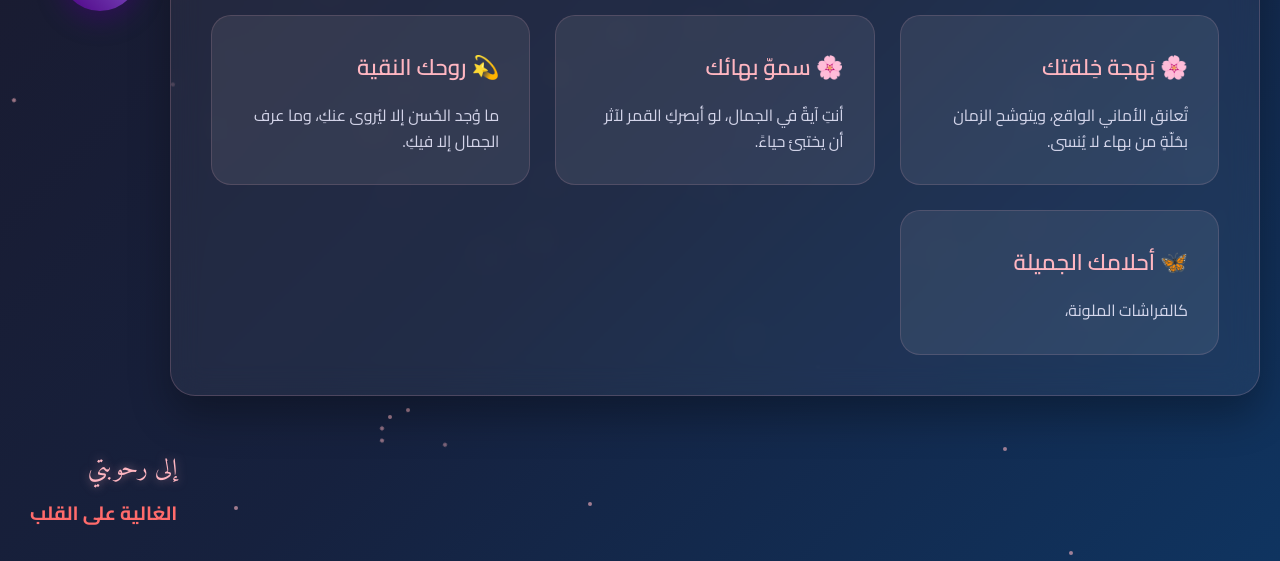
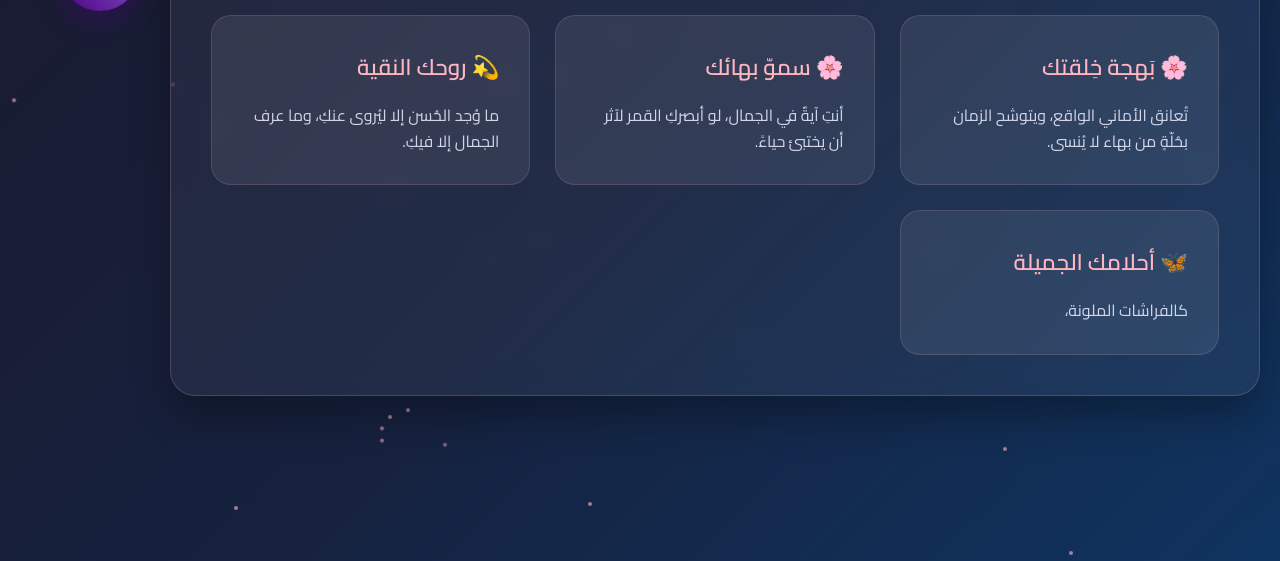
Before and after one commit to islam-dev0/rahobty, a plain HTML site: page index.html in a window 1280 px wide. Shown: the part 239-800 px from the top of the page. Drawn offline with Linux system fonts and the light colour scheme.

Commit message:
Update index.html

```diff
--- a/index.html
+++ b/index.html
@@ -3,7 +3,7 @@
 <head>
     <meta charset="UTF-8">
     <meta name="viewport" content="width=device-width, initial-scale=1.0">
-    <title>موقع رحاب السحري</title>
+    <title>Rahobty</title>
     <style>
         @import url('https://fonts.googleapis.com/css2?family=Amiri:wght@400;700&family=Cairo:wght@300;400;600;700&display=swap');
 
@@ -528,10 +528,6 @@
         </div>
     </div>
 
-    <div class="signature">
-        <div class="signature-text">إلى رحوبتي</div>
-        <div class="signature-title">الغالية على القلب</div>
-    </div>
 
     <script>
         // Beautiful messages for Rehab
```
